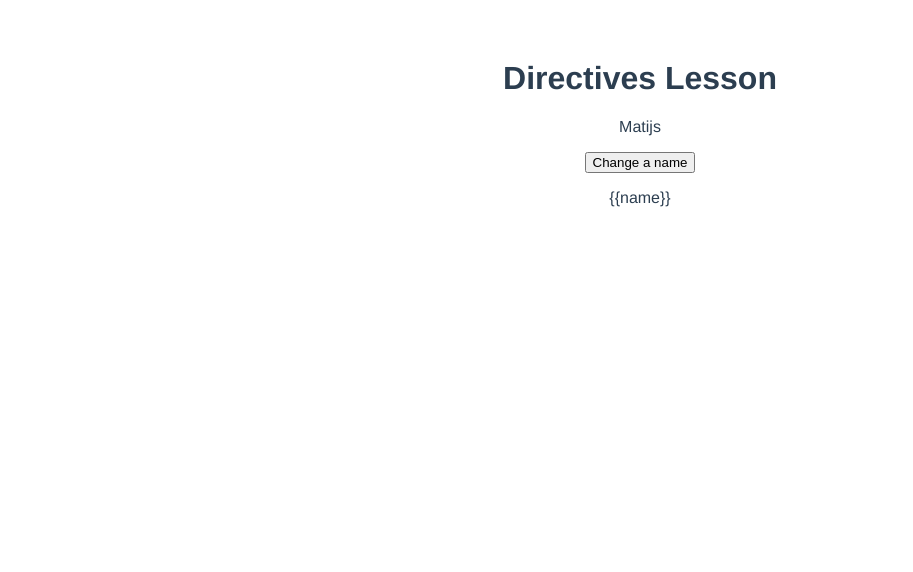
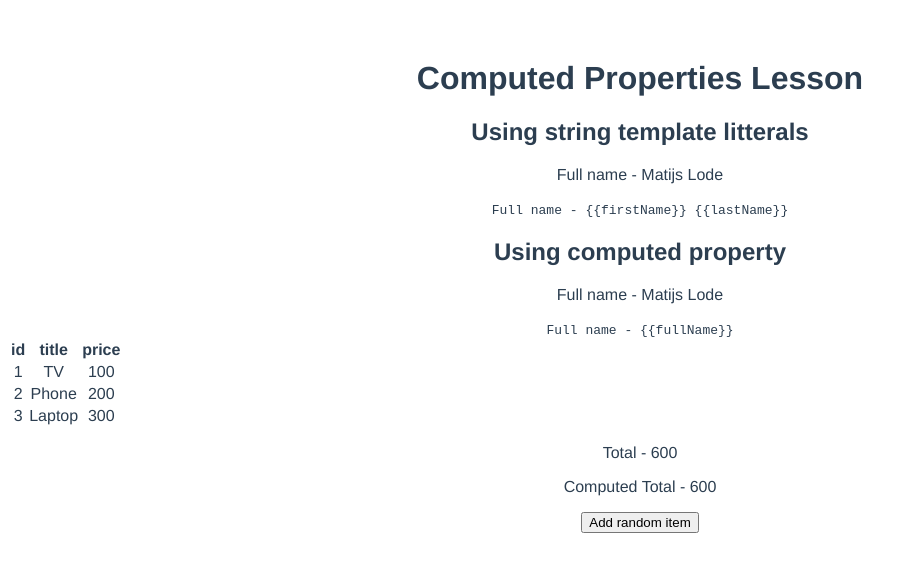
Before and after one commit to Rzaw/vue-js-training, a Vue app: page / in a window 1280 px wide. Shown: the top 572 px of the page, without its empty margins (0-913 px from the left). Built offline with nearby package versions, Linux system fonts and the light colour scheme.

Commit message:
Completed lesson (23). Learned about computed properties in vue.js. Great thing about computed properties that it only change if source changes. This means value is cached if used in multiple places

```diff
--- a/src/App.vue
+++ b/src/App.vue
@@ -8,7 +8,8 @@
     <!-- <MethodsLessonComponent /> -->
     <!-- <EventsLessonComponent /> -->
     <!-- <FormLessonComponent /> -->
-    <DirectivesLessonComponent />
+    <!-- <DirectivesLessonComponent /> -->
+    <ComputedPropertiesLessonComponent />
   </div>
 </template>
 
@@ -18,7 +19,8 @@
   // import MethodsLessonComponent from './components/MethodsLessonComponent.vue'
   // import EventsLessonComponent from './components/EventsLessonComponent.vue'
   // import FormLessonComponent from './components/FormLessonComponent.vue'
-  import DirectivesLessonComponent from './components/DirectivesLessonComponent.vue'
+  // import DirectivesLessonComponent from './components/DirectivesLessonComponent.vue'
+  import ComputedPropertiesLessonComponent from './components/ComputedPropertiesLessonComponent.vue'
 export default {
   name: "App",
   components: {
@@ -26,7 +28,8 @@ export default {
     // ListConditionalLoopComponent,
     // MethodsLessonComponent,
     // EventsLessonComponent,
-    DirectivesLessonComponent
+    // DirectivesLessonComponent,
+    ComputedPropertiesLessonComponent
   },
   data() {
     return {
--- /dev/null
+++ b/src/components/ComputedPropertiesLessonComponent.vue
@@ -0,0 +1,107 @@
+<template>
+  <h1>Computed Properties Lesson</h1>
+
+  <h2>Using string template litterals</h2>
+  <p>Full name - {{firstName}} {{lastName}}</p>
+  <code>Full name - <span v-pre>{{firstName}} {{lastName}}</span></code>
+
+  <h2>Using computed property</h2>
+  <p>Full name - {{fullName}}</p>
+  <code>Full name - <span v-pre>{{fullName}}</span></code><br>
+
+    <table>
+        <thead>
+            <tr>
+                <th v-for="(value, key) in cart[0]" :key="key">{{key}}</th>
+            </tr>
+        </thead>
+        <tbody>
+            <!-- Looping througt cart items -->
+            <tr v-for="(item, index) in cart" :key="index">
+                <!-- Loooping throught cart item propery -->
+                <td v-for="(value) in item" :key="value.id">{{value}}</td>
+            </tr>
+        </tbody>
+    </table>
+
+  <p>Total - {{ cart.reduce((total, curr) => (total += curr.price), 0) }}</p>
+  <p>Computed Total - {{ total }}</p>
+    <button @click="addRandomButton">Add random item</button>
+</template>
+
+<script>
+export default {
+    name: 'ComputedPropertiesLessonComponent',
+    data() {
+        return {
+            firstName: 'Matijs',
+            lastName: 'Lode',
+            cart: [
+                {
+                    id: 1,
+                    title: 'TV',
+                    price: 100
+                },
+                {
+                    id: 2,
+                    title: 'Phone',
+                    price: 200
+                },
+                {
+                    id: 3,
+                    title: 'Laptop',
+                    price: 300
+                }
+            ],
+            items: [
+                'Coffee Machine',
+                'Laptop',
+                'Monitor',
+                'Speakers',
+                'Wireless Headphones',
+                'TV',
+                'Phone',
+                'Smart Watch'
+            ]
+        }
+    },
+    methods: {
+        addRandomButton(){
+            // Random selection from list
+            var item = this.items[this.getRandomInt(0, this.items.length - 1)];
+
+            // Random selection from price range (100 - 900)
+            var price = this.getRandomInt(100, 900);
+
+            // Getting the last item from cart and +1 id
+            let lastCartItem = this.cart[this.cart.length - 1];
+
+            this.cart.push({
+                id: lastCartItem.id + 1,
+                title: item,
+                price
+            })
+        },
+        getRandomInt(min, max)
+        {
+            min = Math.ceil(min);
+            max = Math.floor(max);
+            return Math.floor(Math.random() * (max - min) + min);
+        }
+    },
+    computed: {
+        fullName()
+        {
+            return `${this.firstName} ${this.lastName}`
+        },
+        total()
+        {
+            return this.cart.reduce((total, curr) => (total += curr.price), 0);
+        }
+    }
+}
+</script>
+
+<style>
+
+</style>
```
